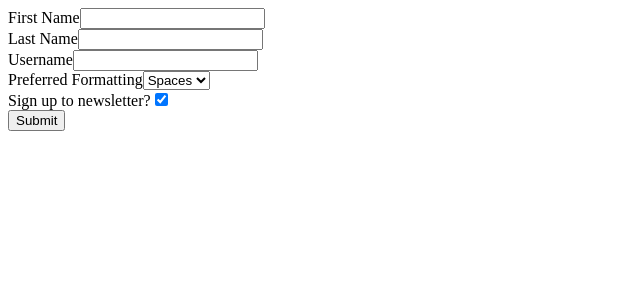
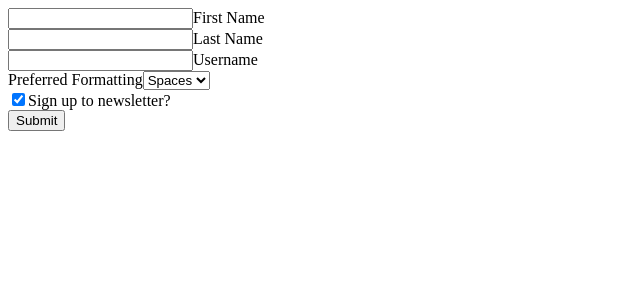
Before and after one commit to PRbsas/redux-form, a React (Create React App) app: page / in a window 1280 px wide. Shown: the top 300 px of the page, without its empty margins (0-640 px from the left). Built offline with nearby package versions, Linux system fonts and the light colour scheme.

Commit message:
Add classnames as dependency, add styles to reflect validity of fields

```diff
--- a/package.json
+++ b/package.json
@@ -3,6 +3,7 @@
   "version": "0.1.0",
   "private": true,
   "dependencies": {
+    "classnames": "^2.2.5",
     "react": "^16.3.2",
     "react-dom": "^16.3.2",
     "react-json-view": "^1.16.6",
--- a/src/components/RegisterForm.js
+++ b/src/components/RegisterForm.js
@@ -7,6 +7,7 @@ import {
   minLength,
   maxLength
 } from '../validation'
+import './RegisterForm.css'
 
 class RegisterForm extends Component {
   render () {
--- a/src/components/fields/index.js
+++ b/src/components/fields/index.js
@@ -1,15 +1,37 @@
 import React from 'react'
 // import ReactJson from 'react-json-view'
+import cx from 'classnames'
+
+const getValidityClassName = meta => {
+  if (meta.active) {
+    return
+  }
+  if (meta.touched && meta.invalid) {
+    return 'invalid'
+  }
+  if (meta.touched && meta.valid) {
+    return 'valid'
+  }
+}
 
 export const customInput = props => {
   const { label, input, type, meta } = props
   return (
-    <div>
+    <div
+      className={cx(
+        'custom-input-container',
+        { 'flex-row-reverse': type === 'checkbox' },
+        { dirty: meta.dirty },
+        getValidityClassName(meta)
+      )}
+    >
+      <input {...input} type={type} />
       <label>{label}</label>
-      <input {...input} type={type} />
-      {(meta.error && meta.touched) && (
-        <div style={{color: 'red'}}>{meta.error}</div>
-      )}
+      {(meta.error &&
+        meta.touched) &&
+        !meta.active && (
+          <div className='feedback-text error-text'>{meta.error}</div>
+        )}
       {/* <ReactJson src={props} /> */}
     </div>
   )
```
Also changed, not shown: src/components/RegisterForm.css (added), 1 other file (tests, documents, lock files or other folders).
